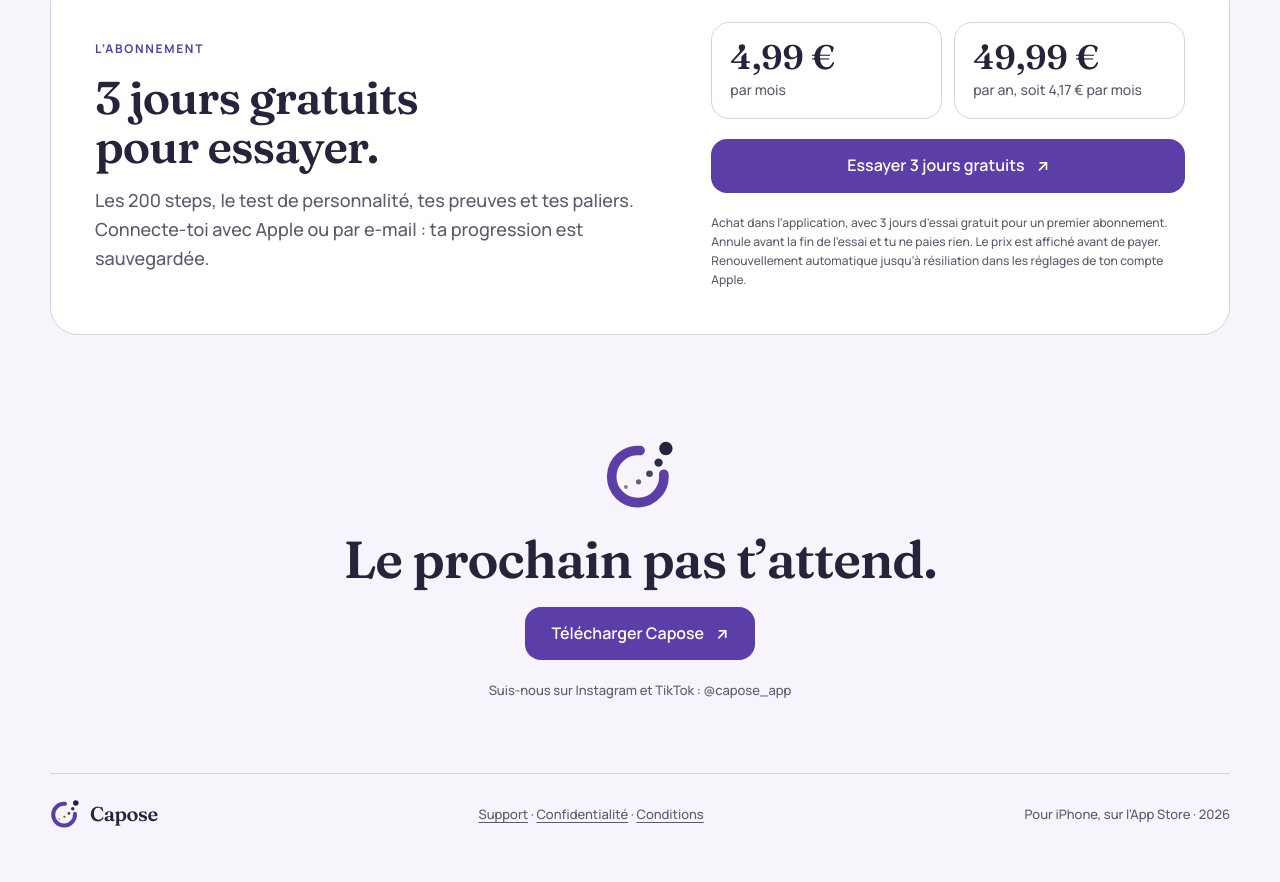
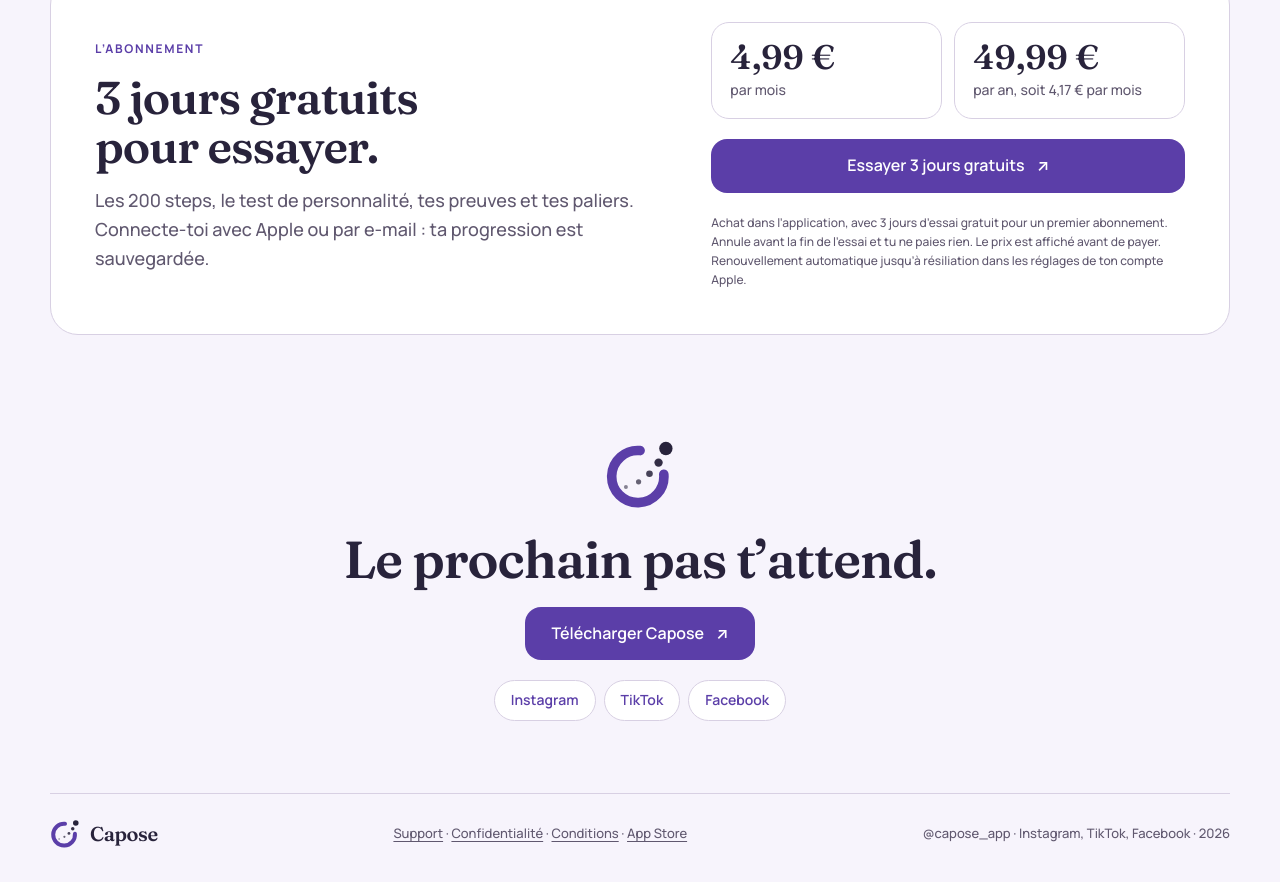
Before and after one commit to saadelidrissiazami-pixel/CAP200-site, a plain HTML site: page index.html in a window 1280 px wide. Shown: the part 3844-4726 px from the top of the page. Drawn offline with Linux system fonts and the light colour scheme.

Commit message:
Link the site to Instagram, TikTok, Facebook and the App Store
Co-Authored-By: Claude Opus 5.5 <noreply@anthropic.com>

```diff
--- a/index.html
+++ b/index.html
@@ -83,9 +83,9 @@
 <svg class="motif" aria-hidden="true"><use href="#mark"/></svg>
 <h2>Le prochain pas t’attend.</h2>
 <a class="button" href="https://apps.apple.com/fr/app/capose/id6814991490?pt=129487594&amp;ct=site&amp;mt=8">Télécharger Capose <span aria-hidden="true">↗</span></a>
-<p class="micro">Suis-nous sur Instagram et TikTok : @capose_app</p>
+<nav class="social" aria-label="Capose sur les réseaux"><a href="https://www.instagram.com/capose_app/">Instagram</a><a href="https://www.tiktok.com/@capose_app">TikTok</a><a href="https://www.facebook.com/profile.php?id=61595583734431">Facebook</a></nav>
 </section>
 </main>
 
-<footer class="wrap footer"><a href="./" class="logo"><svg aria-hidden="true"><use href="#mark"/></svg>Capose</a><nav aria-label="Informations légales"><a href="support.html">Support</a> · <a href="privacy.html">Confidentialité</a> · <a href="terms.html">Conditions</a></nav><span>Pour iPhone, sur l’App Store · 2026</span></footer>
+<footer class="wrap footer"><a href="./" class="logo"><svg aria-hidden="true"><use href="#mark"/></svg>Capose</a><nav aria-label="Informations légales"><a href="support.html">Support</a> · <a href="privacy.html">Confidentialité</a> · <a href="terms.html">Conditions</a> · <a href="https://apps.apple.com/fr/app/capose/id6814991490?pt=129487594&amp;ct=site&amp;mt=8">App Store</a></nav><span>@capose_app · Instagram, TikTok, Facebook · 2026</span></footer>
 </body></html>
--- a/style.css
+++ b/style.css
@@ -101,6 +101,11 @@ h2{font-size:clamp(34px,7vw,56px)}
 @keyframes leave{from{opacity:0;transform:translate(var(--x,0),var(--y,0))}}
 @media(prefers-reduced-motion:reduce){html{scroll-behavior:auto}.motif .arc,.motif .dot{animation:none}}
 
+/* Social links under the closing call to action. */
+.social{display:flex;flex-wrap:wrap;justify-content:center;gap:8px}
+.social a{padding:8px 16px;border-radius:99px;border:1.5px solid var(--line);background:var(--card);color:var(--action);font-weight:600;font-size:14px}
+.social a:hover{border-color:var(--action)}
+
 @media(min-width:760px){
   .wrap{width:min(1180px,100% - 64px)}
   .nav nav{display:flex}
```
